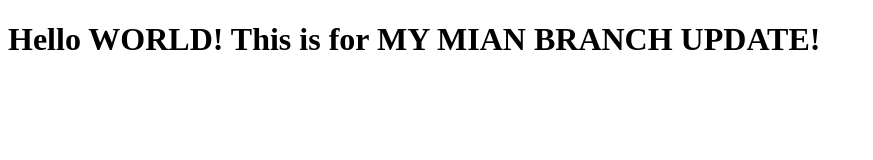
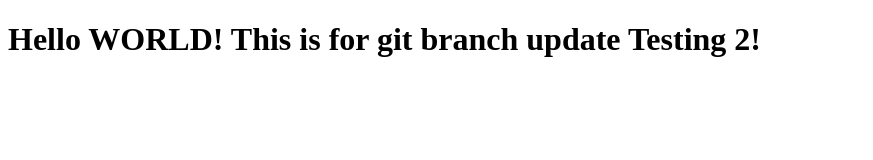
Before and after one commit to Naitsircher/V88_Git_Ass, a plain HTML site: page index.html in a window 1280 px wide. Shown: the whole page, without its empty margins (0-873 px from the left). Drawn offline with Linux system fonts and the light colour scheme.

Commit message:
this is for branch update

```diff
--- a/index.html
+++ b/index.html
@@ -7,7 +7,7 @@
     <title>Git Assignment1</title>
 </head>
 <body>
-    <h1>Hello WORLD! This is for MY MIAN BRANCH UPDATE!</h1>
+    <h1>Hello WORLD! This is for git branch update Testing 2!</h1>
 
 </body>
 </html>
```
